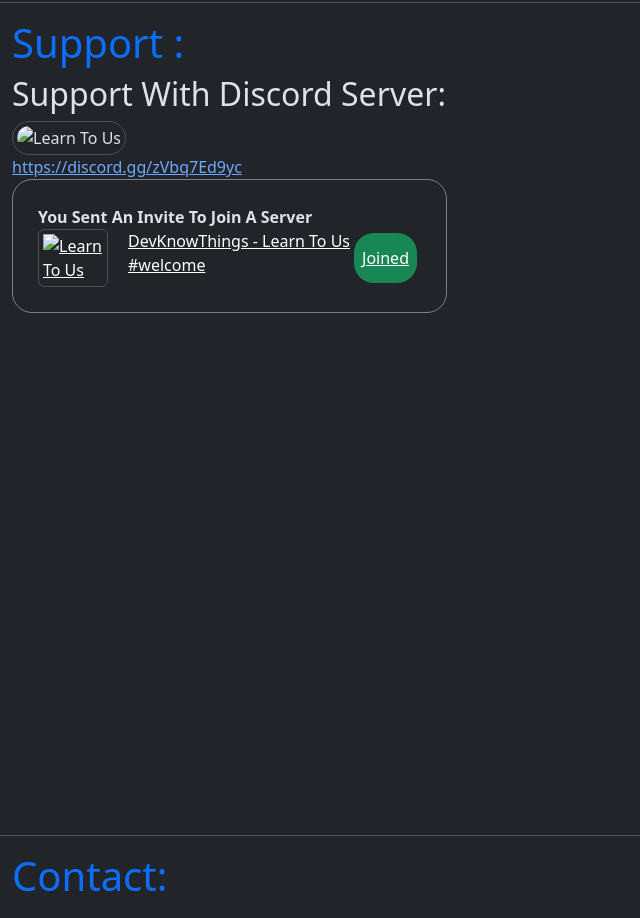
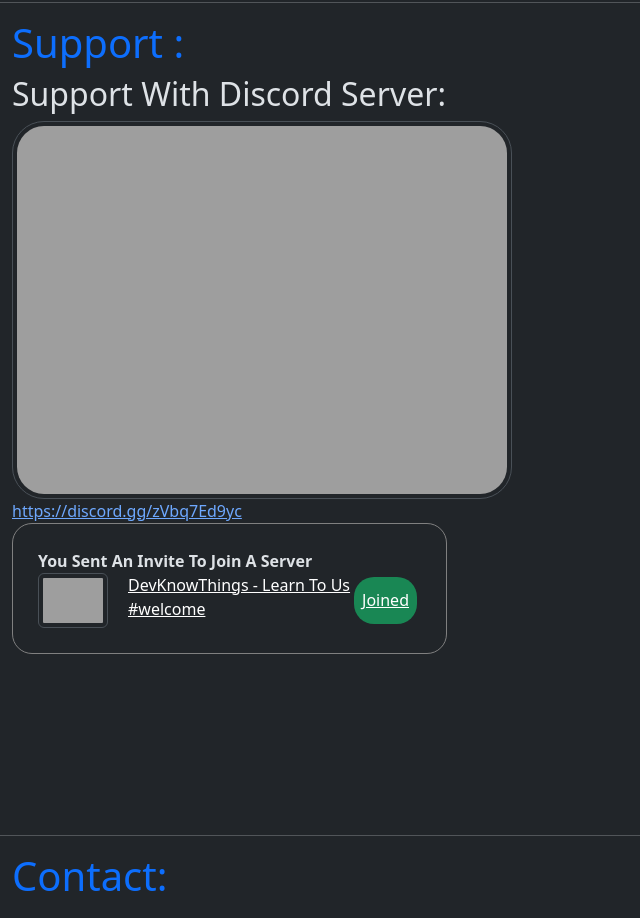
Before and after one commit to DevKnowThings/DevKnowThings, a plain HTML site: page index.html in a window 1280 px wide. Shown: the part 2480-3398 px from the top of the page, without its empty margins (0-640 px from the left). Drawn offline with nearby package versions, Linux system fonts and the light colour scheme; the site is published under a folder, as on GitHub Pages, so addresses that start at the root find nothing.

Commit message:
Do More CHANGES

```diff
--- a/index.html
+++ b/index.html
@@ -127,13 +127,13 @@
         <h1 class="text-primary">Support :</h1>
         <article>
           <h2>Support With Discord Server:</h2>
-          <img class="img-thumbnail rounded-5" src="/images/LTS.png" alt="Learn To Us" width="500">
+          <img class="img-thumbnail rounded-5" src="images/LTS.png" alt="Learn To Us" width="500">
           <div class="d-flex flex-column">
             <a href="https://discord.gg/zVbq7Ed9yc">https://discord.gg/zVbq7Ed9yc</a>
             <div style="border: 1px solid grey; margin-right: auto; padding: 25px; border-radius: 20px;">
               <strong>You Sent An Invite To Join A Server</strong>
               <a class=" d-flex text-white" href="https://discord.gg/zVbq7Ed9yc">
-                <img class="d-flex img-thumbnail" src="/images/LTS.png" alt="Learn To Us" width="70">
+                <img class="d-flex img-thumbnail" src="images/LTS.png" alt="Learn To Us" width="70">
                 <div class="d-flex flex-column">
                 <span style="text-indent: 20px;">DevKnowThings - Learn To Us</span>
                 <span style="text-indent: 20px;">#welcome</span>
```
